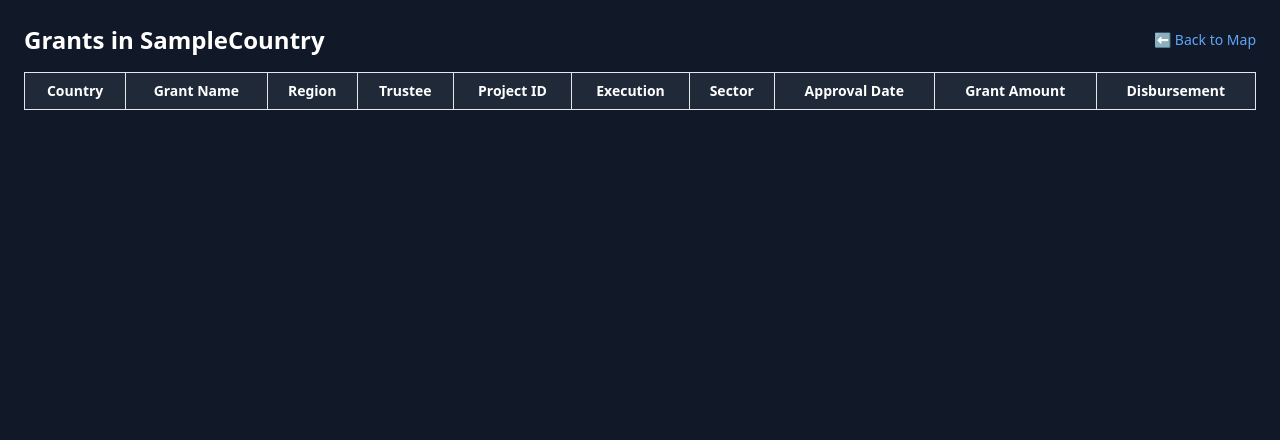
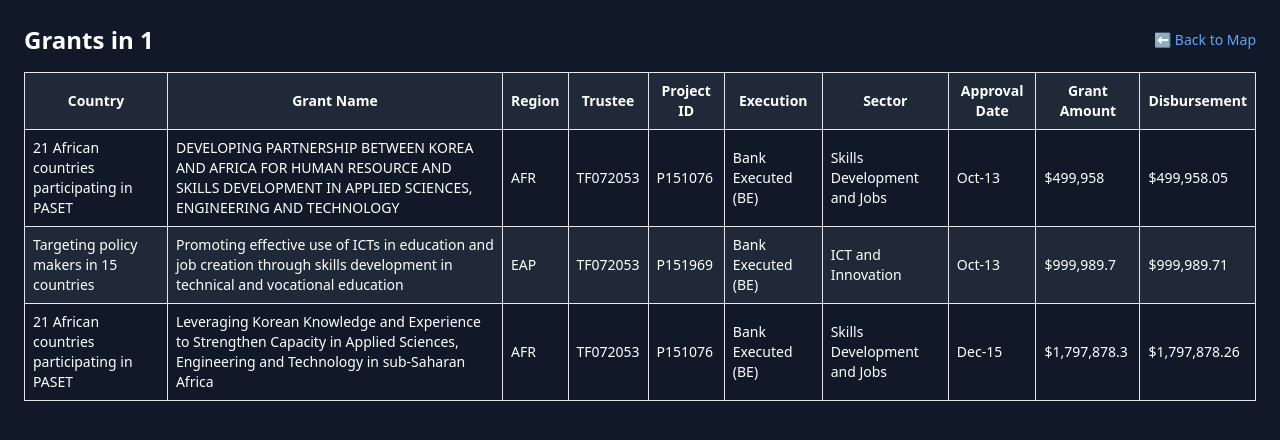
Before and after one commit to vinithyareddy/rotating-globe-map, a React (Vite) app: page /country/1 in a window 1280 px wide. Shown: the top 440 px of the page. Built offline with nearby package versions, Linux system fonts and the light colour scheme.

Commit message:
commit-3

```diff
--- a/src/App.tsx
+++ b/src/App.tsx
@@ -6,10 +6,10 @@ import { Globe as GlobeIcon } from 'lucide-react';
 import Select from 'react-select';
 import worldData from 'world-atlas/countries-110m.json';
 import { countriesData } from './data/countriesData';
-import CountryDetailsPanel from './CountryDetailsPanel';
 import { Topology } from 'topojson-specification';
 import { centroid } from '@turf/turf';
 import { countryNameMap } from './data/countryNameMap';
+
 
 
 type CountryInfo = typeof countriesData[number];
@@ -20,7 +20,7 @@ function App() {
   const [globeReady, setGlobeReady] = useState(false);
   const [countries, setCountries] = useState<CountryFeature[]>([]);
   const [selectedCountryData, setSelectedCountryData] = useState<CountryInfo | null>(null);
-  const [showDetails, setShowDetails] = useState(false);
+
 
   useEffect(() => {
     const countriesGeo = (feature(
@@ -53,7 +53,6 @@ function App() {
     const handleClickOutside = (e: MouseEvent) => {
       const globeCanvas = document.querySelector('canvas');
       if (globeCanvas && e.target === globeCanvas) {
-        setShowDetails(false);
         setSelectedCountryData(null);
       }
     };
@@ -64,7 +63,6 @@ function App() {
   const handleCountrySelect = (countryName: string) => {
     const countryInfo = countriesData.find(c => c.name.toLowerCase().trim() === countryName.toLowerCase().trim());
     setSelectedCountryData(countryInfo || null);
-    setShowDetails(false);
 
     if (globeRef.current && countryInfo) {
       const countryFeature = countries.find(f => f.properties.name.toLowerCase().trim() === countryInfo.name.toLowerCase().trim());
@@ -102,7 +100,7 @@ function App() {
           className="mb-4"
         />
 
-      {selectedCountryData && !showDetails && (
+        {selectedCountryData && (
           <div className="p-4 bg-gray-700 rounded-lg text-sm text-white">
             <h3 className="text-lg font-bold">{selectedCountryData.name}</h3>
             <p><strong>Region:</strong> {selectedCountryData.region}</p>
@@ -112,10 +110,14 @@ function App() {
               <li>FIFs: ${'FIFs' in selectedCountryData.contributions ? selectedCountryData.contributions.FIFs : 0} M</li>
             </ul>
             <p className="mt-2"><strong>Disbursements:</strong> ${selectedCountryData.disbursements} M</p>
-    <a onClick={() => setShowDetails(true)} className="text-blue-400 underline mt-2 inline-block cursor-pointer">View Details</a>
+            <a
+              href={`/country/${encodeURIComponent(selectedCountryData.name)}`}
+              className="text-blue-400 underline mt-2 inline-block cursor-pointer"
+            >
+              View Details
+            </a>
           </div>
         )}
-
       </div>
 
       {/* Globe */}
@@ -143,8 +145,6 @@ function App() {
             const matchedCountry = countriesData.find(c => c.name === normalizedName);
             if (matchedCountry) {
               setSelectedCountryData(matchedCountry);
-              setShowDetails(true);
-
               try {
                 const center = centroid(feat as Feature<Geometry>);
                 const [lng, lat] = center.geometry.coordinates;
@@ -156,15 +156,6 @@ function App() {
           }}
         />
       </div>
-
-      {/* Details Panel */}
-      {showDetails && selectedCountryData && (
-        <CountryDetailsPanel
-          country={selectedCountryData.name}
-          region={selectedCountryData.region}
-          onBack={() => setShowDetails(false)}
-        />
-      )}
     </div>
   );
 }
--- a/src/CountryDetailsPanel.tsx
+++ b/src/CountryDetailsPanel.tsx
@@ -1,18 +1,15 @@
 import React from 'react';
-import { grantsData } from '../src/data/grantsData';
+import { grantsData } from './data/grantsData';
 import { motion } from 'framer-motion';
+import { useParams, useNavigate } from 'react-router-dom';
 
-interface CountryDetailsPanelProps {
-  country: string;
-  region: string;
-  onBack: () => void;
-}
+const CountryDetailsPanel: React.FC = () => {
+  const { countryName } = useParams();
+  const navigate = useNavigate();
 
-const CountryDetailsPanel: React.FC<CountryDetailsPanelProps> = ({ country, region, onBack }) => {
-  const filteredGrants = grantsData.filter(
-    (grant) =>
-      grant.country.toLowerCase().includes(country.toLowerCase()) &&
-      grant.region.toLowerCase() === region.toLowerCase()
+  const decodedCountry = decodeURIComponent(countryName || '');
+  const filteredGrants = grantsData.filter((grant) =>
+    grant.country.toLowerCase().includes(decodedCountry.toLowerCase())
   );
 
   return (
@@ -24,8 +21,10 @@ const CountryDetailsPanel: React.FC<CountryDetailsPanelProps> = ({ country, regi
       className="absolute top-0 left-0 w-full h-full bg-gray-900 text-white p-6 overflow-y-scroll z-50"
     >
       <div className="flex justify-between items-center mb-4">
-        <h2 className="text-2xl font-bold">Grants in {country}</h2>
-        <button onClick={onBack} className="text-blue-400 hover:underline text-sm">⬅ Back to Map</button>
+        <h2 className="text-2xl font-bold">Grants in {decodedCountry}</h2>
+        <button onClick={() => navigate('/')} className="text-blue-400 hover:underline text-sm">
+          ⬅ Back to Map
+        </button>
       </div>
 
       <table className="w-full text-sm border border-gray-700">
--- a/src/main.tsx
+++ b/src/main.tsx
@@ -2,7 +2,7 @@ import React from 'react';
 import ReactDOM from 'react-dom/client';
 import { BrowserRouter, Routes, Route } from 'react-router-dom';
 import App from './App';
-import CountryDetailsPanel from './CountryDetailsPanel';
+import CountryDetailsPanel from './CountryDetailsPanel'; // already correct
 import './index.css';
 
 ReactDOM.createRoot(document.getElementById('root')!).render(
@@ -10,16 +10,7 @@ ReactDOM.createRoot(document.getElementById('root')!).render(
     <BrowserRouter>
       <Routes>
         <Route path="/" element={<App />} />
-        <Route
-          path="/country/:countryName"
-          element={
-            <CountryDetailsPanel
-              country="SampleCountry"
-              region="SampleRegion"
-              onBack={() => console.log('Back button clicked')}
-            />
-          }
-        />
+        <Route path="/country/:countryName" element={<CountryDetailsPanel />} />
       </Routes>
     </BrowserRouter>
   </React.StrictMode>
--- /dev/null
+++ b/src/pages/DynamicCountryDetails.tsx
@@ -0,0 +1,22 @@
+import React from 'react';
+import { useParams } from 'react-router-dom';
+import CountryDetailsPanel from '../CountryDetailsPanel';
+import { countriesData } from '../data/countriesData';
+
+const DynamicCountryDetails: React.FC = () => {
+  const { countryName } = useParams<{ countryName: string }>();
+
+
+  const country = countriesData.find(c => c.name.toLowerCase() === countryName?.toLowerCase());
+
+  if (!country) {
+    return <div className="text-white p-6">Country data not found.</div>;
+  }
+
+  return (
+    <CountryDetailsPanel />
+
+  );
+};
+
+export default DynamicCountryDetails;
```
Lines whose indentation alone changed are shown as unchanged.
